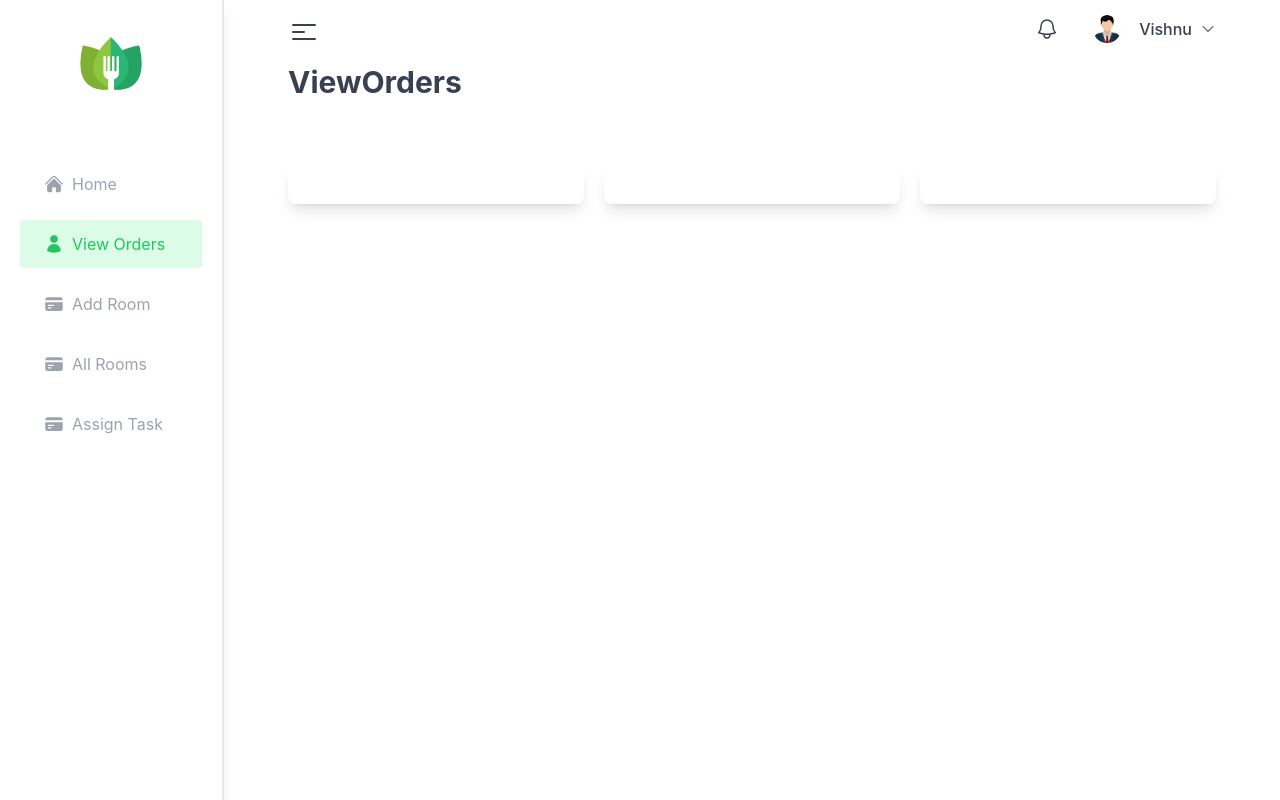
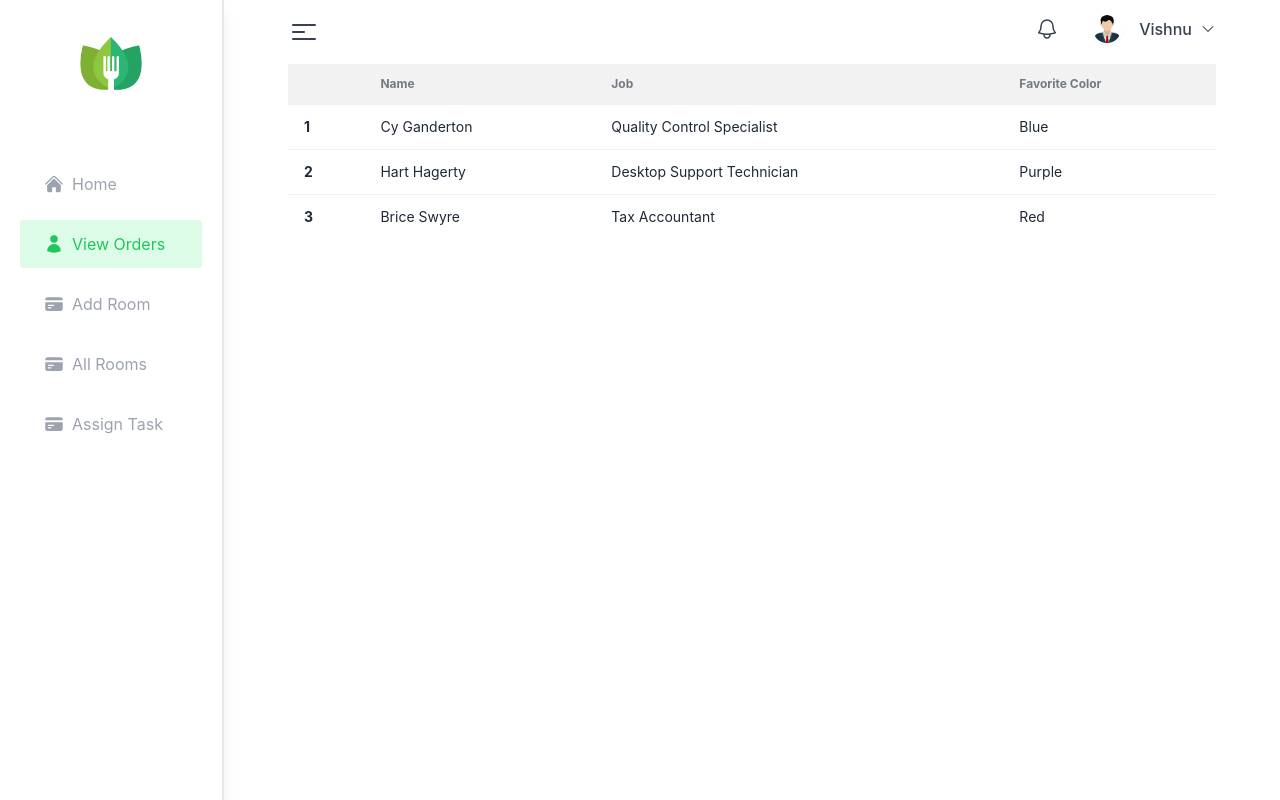
Before and after one commit to uttamsdev/hotel-management-system, a React (Create React App) app: page /admin/view-orders in a window 1280 px wide. Built offline with nearby package versions, Linux system fonts and the light colour scheme.

Commit message:
my order functionality added

```diff
--- a/package.json
+++ b/package.json
@@ -44,6 +44,7 @@
     ]
   },
   "devDependencies": {
+    "daisyui": "^4.4.14",
     "tailwindcss": "^3.3.5"
   }
 }
--- a/src/Components/Pages/Header/Header.js
+++ b/src/Components/Pages/Header/Header.js
@@ -15,6 +15,7 @@ const Header = () => {
                     <Link to="/login">Login</Link>
                     <Link to="/home">Home</Link>
                     <Link to="/home">Home</Link>
+
                 </li>
             </ul>
         </nav>
--- a/src/Components/Pages/Roles/AdminRole/Pages/AllRooms.js
+++ b/src/Components/Pages/Roles/AdminRole/Pages/AllRooms.js
@@ -2,7 +2,44 @@ import React from 'react'
 
 const AllRooms = () => {
   return (
-    <div>AllRooms</div>
+    <div>
+        <div className="overflow-x-auto">
+  <table className="table">
+    {/* head */}
+    <thead className='bg-base-200'>
+      <tr>
+        <th></th>
+        <th>Name</th>
+        <th>Job</th>
+        <th>Favorite Color</th>
+      </tr>
+    </thead>
+    <tbody>
+      {/* row 1 */}
+      <tr>
+        <th>1</th>
+        <td>Cy Ganderton</td>
+        <td>Quality Control Specialist</td>
+        <td>Blue</td>
+      </tr>
+      {/* row 2 */}
+      <tr>
+        <th>2</th>
+        <td>Hart Hagerty</td>
+        <td>Desktop Support Technician</td>
+        <td>Purple</td>
+      </tr>
+      {/* row 3 */}
+      <tr>
+        <th>3</th>
+        <td>Brice Swyre</td>
+        <td>Tax Accountant</td>
+        <td>Red</td>
+      </tr>
+    </tbody>
+  </table>
+</div>
+    </div>
   )
 }
 
--- a/src/Components/Pages/Roles/AdminRole/Pages/ViewOrders.js
+++ b/src/Components/Pages/Roles/AdminRole/Pages/ViewOrders.js
@@ -3,12 +3,42 @@ import React from 'react'
 const ViewOrders = () => {
     return (
         <>
-            <p className='text-gray-700 text-3xl mb-16 font-bold'>ViewOrders</p>
-            <div className='grid lg:grid-cols-3 gap-5 mb-16'>
-                <div className='bg-white rounded-lg shadow-lg p-5'></div>
-                <div className='bg-white rounded-lg shadow-lg p-5'></div>
-                <div className='bg-white rounded-lg shadow-lg p-5'></div>
-            </div>
+           <div className="overflow-x-auto">
+  <table className="table">
+    {/* head */}
+    <thead className="bg-base-200">
+      <tr>
+        <th></th>
+        <th>Name</th>
+        <th>Job</th>
+        <th>Favorite Color</th>
+      </tr>
+    </thead>
+    <tbody>
+      {/* row 1 */}
+      <tr>
+        <th>1</th>
+        <td>Cy Ganderton</td>
+        <td>Quality Control Specialist</td>
+        <td>Blue</td>
+      </tr>
+      {/* row 2 */}
+      <tr>
+        <th>2</th>
+        <td>Hart Hagerty</td>
+        <td>Desktop Support Technician</td>
+        <td>Purple</td>
+      </tr>
+      {/* row 3 */}
+      <tr>
+        <th>3</th>
+        <td>Brice Swyre</td>
+        <td>Tax Accountant</td>
+        <td>Red</td>
+      </tr>
+    </tbody>
+  </table>
+</div>
         </>
     )
 }
--- a/src/Components/Pages/Roles/StaffRole/Pages/ViewTask.js
+++ b/src/Components/Pages/Roles/StaffRole/Pages/ViewTask.js
@@ -2,7 +2,44 @@ import React from 'react'
 
 const ViewTask = () => {
   return (
-    <div>ViewTask</div>
+    <div>
+      <div className="overflow-x-auto">
+  <table className="table">
+    {/* head */}
+    <thead>
+      <tr>
+        <th></th>
+        <th>Name</th>
+        <th>Job</th>
+        <th>Favorite Color</th>
+      </tr>
+    </thead>
+    <tbody>
+      {/* row 1 */}
+      <tr className="bg-base-200">
+        <th>1</th>
+        <td>Cy Ganderton</td>
+        <td>Quality Control Specialist</td>
+        <td>Blue</td>
+      </tr>
+      {/* row 2 */}
+      <tr>
+        <th>2</th>
+        <td>Hart Hagerty</td>
+        <td>Desktop Support Technician</td>
+        <td>Purple</td>
+      </tr>
+      {/* row 3 */}
+      <tr>
+        <th>3</th>
+        <td>Brice Swyre</td>
+        <td>Tax Accountant</td>
+        <td>Red</td>
+      </tr>
+    </tbody>
+  </table>
+</div>
+    </div>
   )
 }
 
--- /dev/null
+++ b/src/Components/Pages/Roles/UserRole/Pages/GetOrders.js
@@ -0,0 +1,18 @@
+import React from 'react'
+
+const GetOrders = ({order, index}) => {
+    const {img, roomId, startDate, endDate, price} = order;
+  return (
+    <tr>
+    <th>{index+1}</th>
+    <td><img className='w-28 h-20 rounded ' src={img} alt="" /></td>
+    <td>{roomId}</td>
+    <td>{startDate}</td>
+    <td>{endDate}</td>
+    <td>{price}TK</td>
+    <td><button className='btn btn-error text-base-200'>Delete Order</button></td>
+  </tr>
+  )
+}
+
+export default GetOrders;
--- a/src/Components/Pages/Roles/UserRole/Pages/MyOrders.js
+++ b/src/Components/Pages/Roles/UserRole/Pages/MyOrders.js
@@ -1,9 +1,49 @@
-import React from 'react'
+import React, { useEffect, useState } from "react";
+import { useAuthState } from "react-firebase-hooks/auth";
+import auth from "../../../../Firebase/firebase.init";
+import Loading from "../../../Shared/Loading";
+import GetOrders from "./GetOrders";
 
 const MyOrders = () => {
+  const [user, loading] = useAuthState(auth);
+  const [orderData, setOrderData] = useState([]);
+
+  console.log(orderData)
+
+  useEffect(() => {
+    fetch(`http://localhost:5000/api/v1/orders/room/${user?.email}`)
+      .then((res) => res.json())
+      .then((data) => setOrderData(data?.data));
+  }, [user?.email]);
+  if(loading){
+    return <Loading></Loading>
+  }
   return (
-    <div>MyOrders</div>
-  )
-}
+    <div className="relative -z-50">
+      <div className="overflow-x-auto">
+        <table className="table">
+          {/* head */}
+          <thead className="bg-base-200">
+            <tr>
+              <th></th>
+              <th>Image</th>
+              <th>RoomId</th>
+              <th>StartDate</th>
+              <th>EndDate</th>
+              <th>Price</th>
+              <th>Action</th>
+            </tr>
+          </thead>
+          <tbody>
+            {/* row 1 */}
+            {
+              orderData.map((order, index ) => <GetOrders  key={order.roomId} index={index} order={order}></GetOrders>)
+            }
+          </tbody>
+        </table>
+      </div>
+    </div>
+  );
+};
 
 export default MyOrders;
--- a/src/Components/Pages/Services/Hall/Hall.js
+++ b/src/Components/Pages/Services/Hall/Hall.js
@@ -1,4 +1,4 @@
-import React, { useState } from 'react'
+import React, { useState } from "react";
 import DatePicker from "react-datepicker";
 import "react-datepicker/dist/react-datepicker.css";
 
@@ -32,7 +32,7 @@ const Hall = () => {
                   onChange={(date) => setEndDate(date)}
                 />
               </div>
-            <div className='text-black'>
+              <div className="text-black">
                 <p className="text-white">Shift</p>
                 {/* <input
                 className="h-10 text-center outline-none rounded"
@@ -40,11 +40,12 @@ const Hall = () => {
                 name=""
                 id=""
               /> */}
-              <select className='h-10 w-36 text-center outline-none text-black  rounded'>
-                <option className='text-black' value="Full Day"></option>
-                <option className='text-black' value="Half Day"></option>
-                <option className='text-black' value="12 Hours"></option>
-                <option className='text-black' value="24 Hours"></option>
+                <select className="select select-bordered w-full max-w-xs">
+                  <option disabled selected>
+                    Who shot first?
+                  </option>
+                  <option>Han Solo</option>
+                  <option>Greedo</option>
                 </select>
               </div>
               <div>
@@ -57,7 +58,7 @@ const Hall = () => {
         </div>
       </div>
     </div>
-  )
-}
+  );
+};
 
 export default Hall;
--- a/src/Components/Pages/Shared/Navbar.js
+++ b/src/Components/Pages/Shared/Navbar.js
@@ -57,6 +57,7 @@ const Navbar = () => {
                         {
                             user ? <button onClick={handleLogout} className='bg-red-600 rounded text-white px-4 py-1 ' to="/login">Logout</button> : <Link className='bg-blue-600 rounded text-white px-4 py-1 ' to="/login">Login</Link>
                         }
+
                     </li>
                 </ul>
             </nav>
--- a/tailwind.config.js
+++ b/tailwind.config.js
@@ -6,5 +6,8 @@ module.exports = {
   theme: {
     extend: {},
   },
-  plugins: [],
+  daisyui: {
+    themes:  false,
+ },
+  plugins: [require("daisyui")]
 }
```
Also changed, not shown: 1 other file (tests, documents, lock files or other folders). Lines whose indentation alone changed are shown as unchanged.
